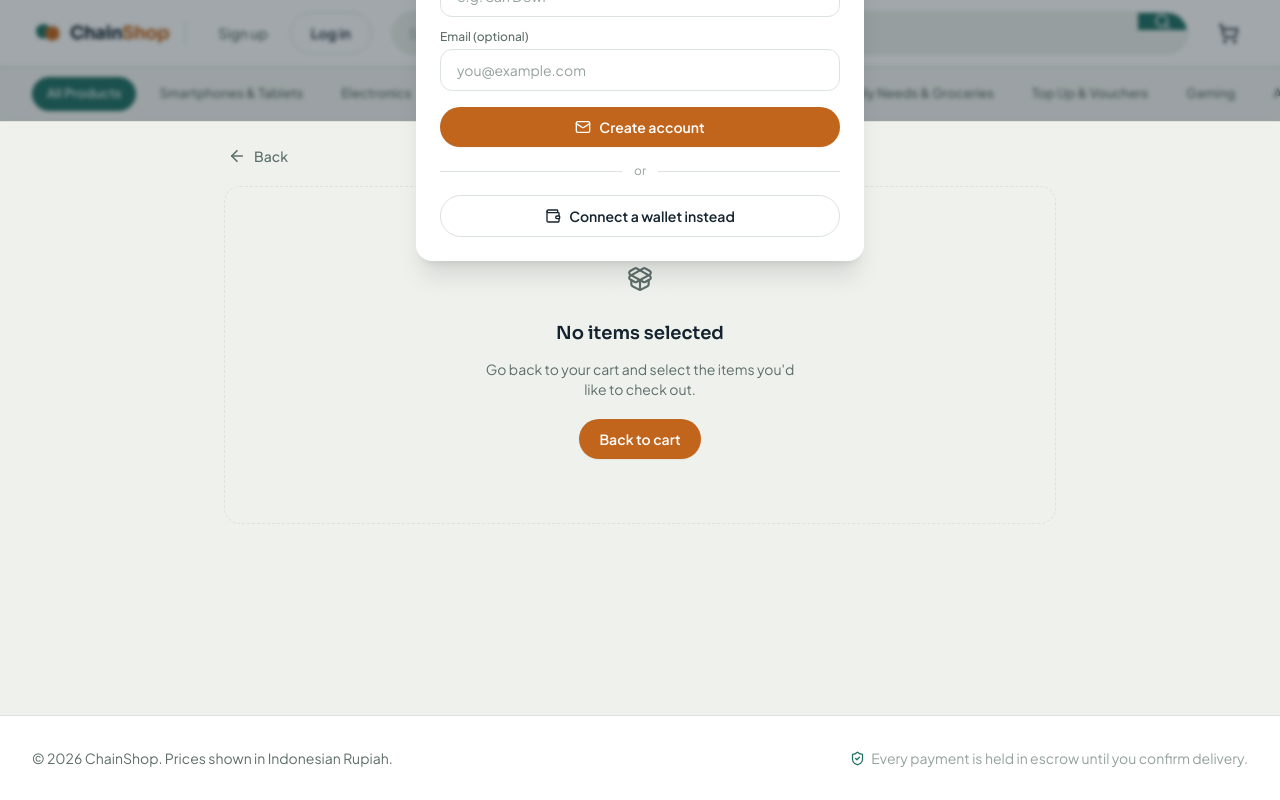
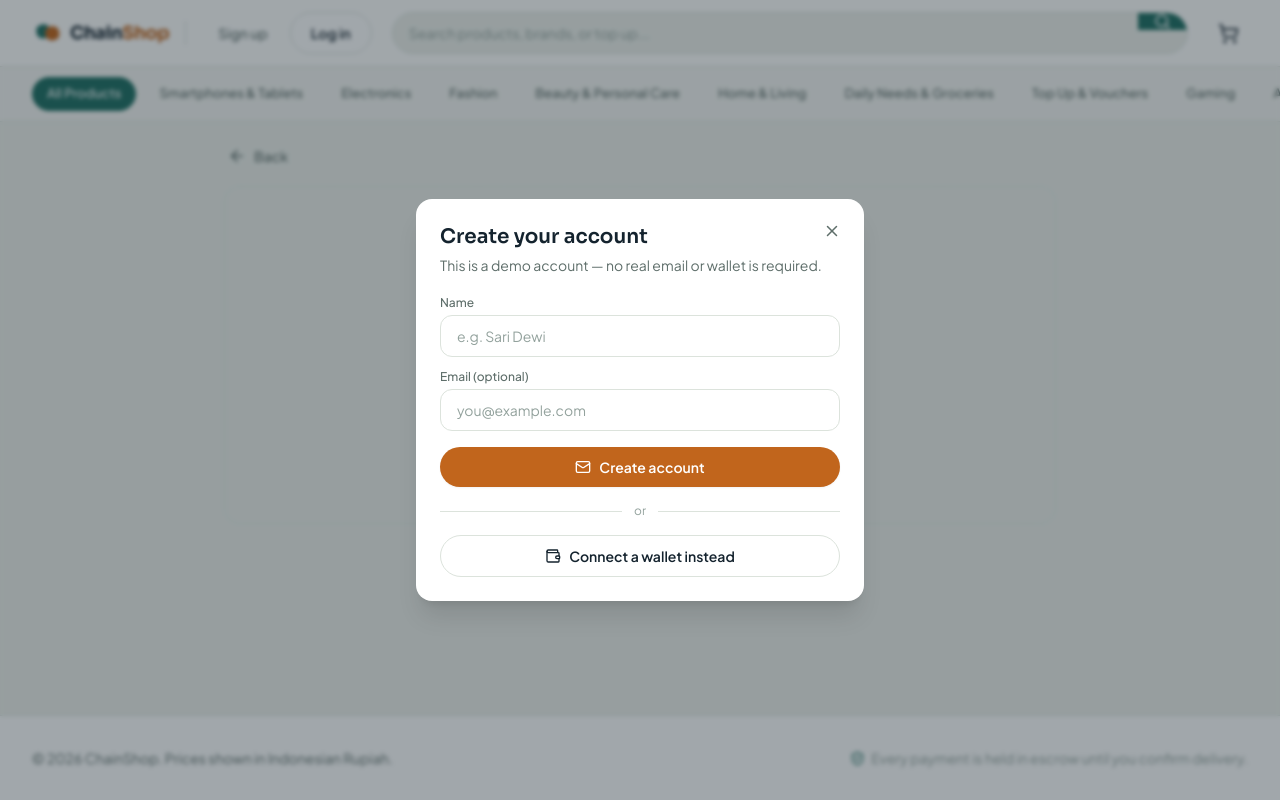
Before and after one commit to Agra000/chainshop, a Next.js app: page /payment in a window 1280 px wide. Both pictures are taken after a click on the button "Sign up". Built offline with nearby package versions, Linux system fonts and the light colour scheme.

Commit message:
Fix: fixing bug modal authentication

```diff
--- a/components/ui/Modal.jsx
+++ b/components/ui/Modal.jsx
@@ -1,9 +1,16 @@
 "use client";
 
-import { useEffect } from "react";
+import { useEffect, useState } from "react";
+import { createPortal } from "react-dom";
 import { X } from "lucide-react";
 
 export function Modal({ open, onClose, children, labelledBy }) {
+  const [mounted, setMounted] = useState(false);
+
+  useEffect(() => {
+    setMounted(true);
+  }, []);
+
   useEffect(() => {
     if (!open) return;
     function onKeyDown(e) {
@@ -18,21 +25,23 @@ export function Modal({ open, onClose, children, labelledBy }) {
   }, [open, onClose]);
 
   if (!open) return null;
+  if (!mounted) return null;
+  if (typeof document === "undefined") return null;
 
-  return (
+  return createPortal(
     <div
-      className="fixed inset-0 z-[100] flex items-center justify-center px-4 animate-fade-in"
+      className="fixed inset-0 z-[100] overflow-y-auto animate-fade-in"
       role="dialog"
       aria-modal="true"
       aria-labelledby={labelledBy}
     >
-      <button
-        type="button"
+      <div
         aria-label="Close dialog"
         onClick={onClose}
-        className="absolute inset-0 bg-ink/40 backdrop-blur-[2px]"
+        className="fixed inset-0 bg-ink/40 backdrop-blur-[2px] cursor-pointer"
       />
-      <div className="relative w-full max-w-md animate-pop-in rounded-2xl bg-surface p-6 shadow-xl">
+      <div className="grid min-h-full place-items-center p-4">
+        <div className="relative z-10 w-full max-w-md animate-pop-in rounded-2xl bg-surface p-6 shadow-xl text-left">
           <button
             type="button"
             onClick={onClose}
@@ -44,5 +53,7 @@ export function Modal({ open, onClose, children, labelledBy }) {
           {children}
         </div>
       </div>
+    </div>,
+    document.body,
   );
 }
```
Lines whose indentation alone changed are shown as unchanged.
